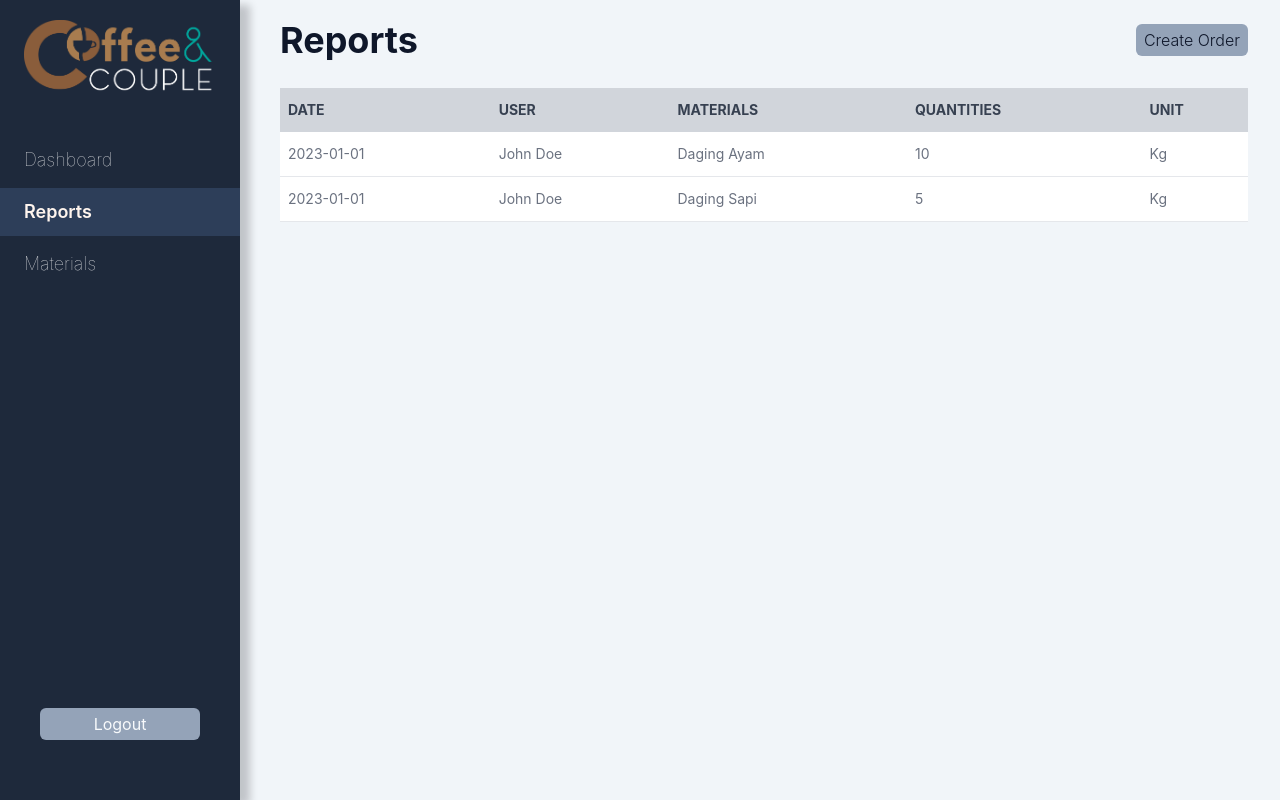
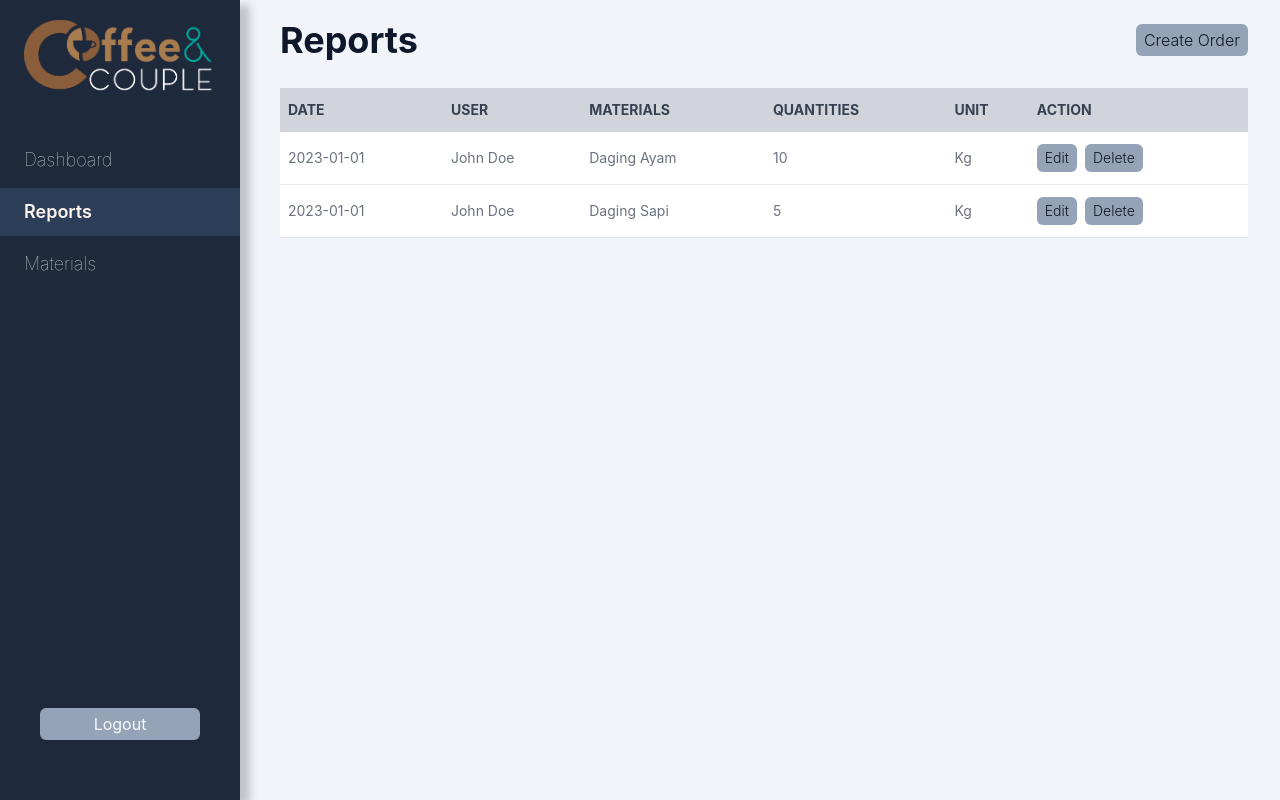
Before and after one commit to Bismillah-Cuan/cafe-frontend, a React (Vite) app: page /reports in a window 1280 px wide. Built offline with nearby package versions, Linux system fonts and the light colour scheme.

Commit message:
Add a delete action to the table

```diff
--- a/src/components/ReusableForm/index.tsx
+++ b/src/components/ReusableForm/index.tsx
@@ -2,6 +2,7 @@ import { useState, useContext } from "react";
 import { UserContext } from "../store/user-context";
 
 type Field = {
+
     name: string;
     label: string;
     type: string;
@@ -37,7 +38,7 @@ type Field = {
     const handleChange: (event: React.ChangeEvent<HTMLTextAreaElement | HTMLInputElement>) => void = (event) => {
      const { name , value} = event.target;
 
-     setFormData({ ...formData, [name]: value, date: formattedDate, user: currentUser });
+     setFormData({ ...formData, [name]: value, date: formattedDate, user: currentUser, id: Math.random().toString()  });
     }
     const handleSubmit: (event: React.FormEvent<HTMLFormElement>) => void = (event) => {
       event.preventDefault();
--- a/src/components/ReusableTable/index.tsx
+++ b/src/components/ReusableTable/index.tsx
@@ -13,6 +13,7 @@ type Data = {
 type TableFields = {
   label: string;
   accessor: string;
+  cell: any
 }
 
 type ReusableTableProps = {
@@ -32,16 +33,13 @@ const ReusableTable: React.FC<ReusableTableProps> = ({tableFields, data}) => {
           </tr>
         </thead>
         <tbody>
-          {data.map((row, rowIndex) => (
-            <tr key={rowIndex} className="bg-white border-b">
+          {data.map((row) => (
+            <tr key={row.id} className="bg-white border-b">
                 {tableFields.map((column) => (
-                  <td
-                  key={column.accessor} className={classTableRow}>
-                    <Link to={`${rowIndex}`}>{row[column.accessor]}
-                    </Link>
-                  </td>
+                  <td key={column.accessor} className={classTableRow}>
+                    {column.cell ? column.cell({row}) : row[column.accessor]}
+                    </td>
                 ))}
-
             </tr>
 
           ))}
--- a/src/pages/reports/index.tsx
+++ b/src/pages/reports/index.tsx
@@ -1,16 +1,22 @@
 
 import ReusableTable from "../../components/ReusableTable"
 import Header from "../../components/Header"
-import ReusableFormfrom from "../../components/ReusableForm"
+import ReusableForm from "../../components/ReusableForm"
 import CreateFormButton from "../../components/CreateFormButton"
 import { useState } from "react"
 
+type TableFields = {
+  label: string;
+  accessor: string;
+  cell: any
+}
 
+const buttonClass = "text-slate-900 font-light text-center bg-slate-400 hover:bg-slate-500 px-2 py-1 rounded-md";
 
 const Reports= () => {
   const [showForm, setShowForm] = useState(false);
   const [data, setData] = useState([{
-    // id: 1,
+    id: 1,
     date: "2023-01-01",
     user: "John Doe",
     materials: "Daging Ayam",
@@ -18,7 +24,7 @@ const Reports= () => {
     unit: "Kg",
 },
 {
-    // id: 2,
+    id: 2,
     date: "2023-01-01",
     user: "John Doe",
     materials: "Daging Sapi",
@@ -56,8 +62,32 @@ const Reports= () => {
     {label : "Materials", accessor : "materials"},
     {label : "Quantities", accessor : "quantities"},
     {label : "Unit", accessor : "unit"},
+    {
+      label: "Action",
+      accessor: "action",
+      cell: ({row}: any) => (
+        <div className="flex gap-2">
+          <button onClick={() => handleEdit(row.id)} className={buttonClass}>
+            Edit
+          </button>
+          <button onClick={() => handleDelete(row.id)} className={buttonClass}>
+            Delete
+          </button>
+        </div>
+      ),
+    }
   ];
 
+  function handleDelete(id: number) {
+    setData((prev) => prev.filter((item) => item.id !== id));
+  }
+
+  function handleEdit(id: number) {
+    const item = data.find((item) => item.id === id);
+    if (item) {
+      console.log(item);
+    }
+  }
   function handleShowForm() {
     setShowForm((prev) => !prev);
   }
@@ -75,10 +105,10 @@ const Reports= () => {
         <Header title="Reports" />
         <div>
         <CreateFormButton onClick={handleShowForm} label="Create Order" />
-        {showForm && <ReusableFormfrom fields={fields} onSubmit={handleSubmit} onClose={closeForm} buttonLabel="Submit" isSelected={showForm}/>}
+        {showForm && <ReusableForm fields={fields} onSubmit={handleSubmit} onClose={closeForm} buttonLabel="Submit" isSelected={showForm}/>}
         </div>
       </header>
-      <ReusableTable  tableFields={columns} data={data}/>
+      <ReusableTable  tableFields={columns as TableFields[]} data={data}/>
     </div>
   )
 }
```
